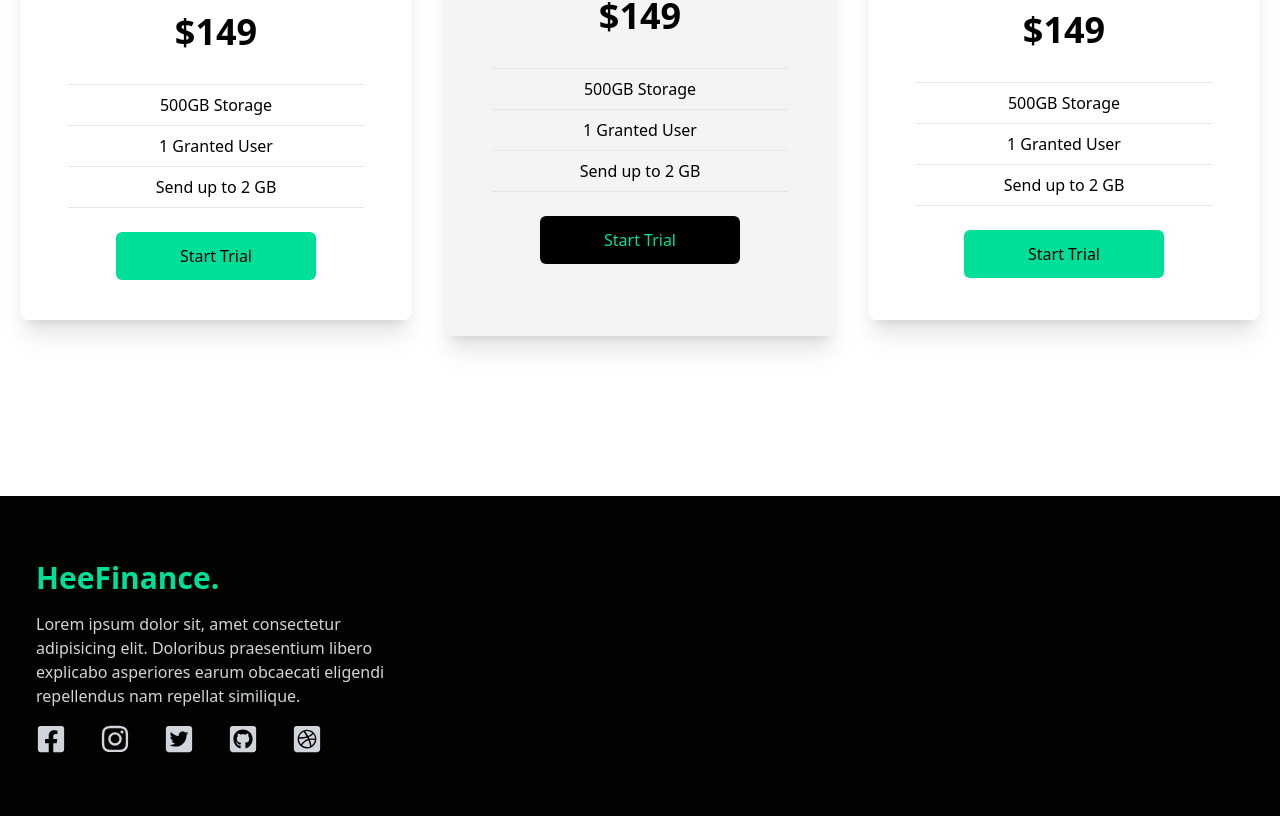
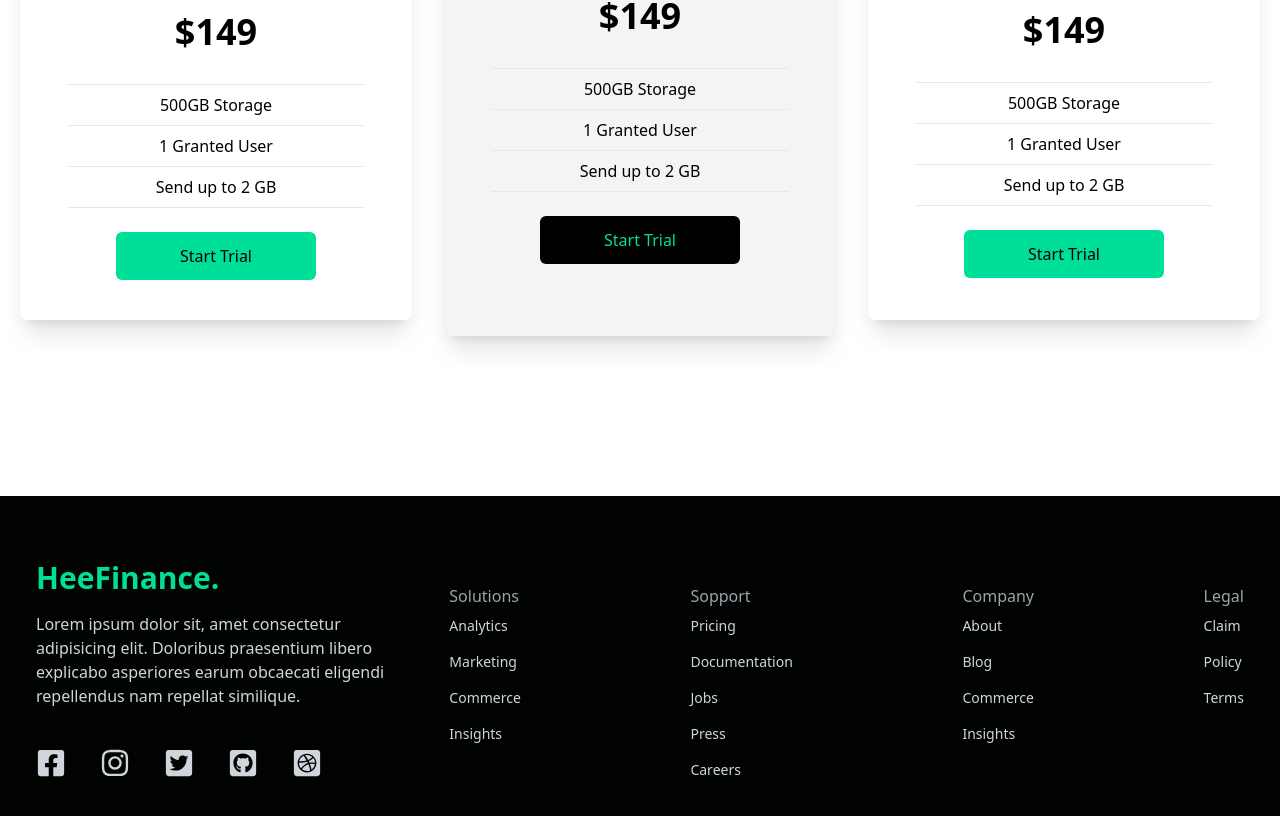
Before and after one commit to theheemmanuel/React-Tailwind, a React (Vite) app: page / in a window 1280 px wide. Shown: the part 1918-2734 px from the top of the page. Built offline with nearby package versions, Linux system fonts and the light colour scheme.

Commit message:
almost done

```diff
--- a/src/components/footer.tsx
+++ b/src/components/footer.tsx
@@ -17,7 +17,7 @@
           praesentium libero explicabo asperiores earum obcaecati eligendi
           repellendus nam repellat similique.
         </p>
-        <div className="flex md:w-[75%] justify-between">
+        <div className="flex md:w-[75%] justify-between my-6">
           <FaFacebookSquare size={30} />
           <FaInstagram size={30} />
           <FaTwitterSquare size={30} />
@@ -25,6 +25,44 @@
           <FaDribbbleSquare size={30} />
         </div>
       </div>
+      <div className="flex justify-between lg:col-span-2 mt-6">
+        <div>
+          <h6 className="font-medium text-gray-400">Solutions</h6>
+          <ul>
+            <li className="py-2 text-sm">Analytics</li>
+            <li className="py-2 text-sm">Marketing</li>
+            <li className="py-2 text-sm">Commerce</li>
+            <li className="py-2 text-sm">Insights</li>
+          </ul>
+        </div>
+        <div>
+          <h6 className="font-medium text-gray-400">Sopport</h6>
+          <ul>
+            <li className="py-2 text-sm">Pricing</li>
+            <li className="py-2 text-sm">Documentation</li>
+            <li className="py-2 text-sm">Jobs</li>
+            <li className="py-2 text-sm">Press</li>
+            <li className="py-2 text-sm">Careers</li>
+          </ul>
+        </div>
+        <div>
+          <h6 className="font-medium text-gray-400">Company</h6>
+          <ul>
+            <li className="py-2 text-sm">About</li>
+            <li className="py-2 text-sm">Blog</li>
+            <li className="py-2 text-sm">Commerce</li>
+            <li className="py-2 text-sm">Insights</li>
+          </ul>
+        </div>
+        <div>
+          <h6 className="font-medium text-gray-400">Legal</h6>
+          <ul>
+            <li className="py-2 text-sm">Claim</li>
+            <li className="py-2 text-sm">Policy</li>
+            <li className="py-2 text-sm">Terms</li>
+          </ul>
+        </div>
+      </div>
     </div>
   );
 };
--- a/src/components/navbar.tsx
+++ b/src/components/navbar.tsx
@@ -3,7 +3,7 @@
 import { AiOutlineClose } from "react-icons/ai";
 
 const Navbar = () => {
-  const [nav, getNav] = useState(true);
+  const [nav, getNav] = useState(false);
 
   const handleNav = () => {
     getNav(!nav);
@@ -20,12 +20,12 @@
         <li className="p-4">Contact</li>
       </ul>
       <div onClick={handleNav} className="md:hidden">
-        {!nav ? <AiOutlineClose size={30} /> : <CiMenuFries size={30} />}
+        {nav ? <AiOutlineClose size={30} /> : <CiMenuFries size={30} />}
       </div>
 
       <div
         className={
-          !nav
+          nav
             ? "fixed left-0 top-4 h-full p-4 w-[60%] border-r border-r-gray-900 bg-[#000300] ease-in-out duration-700"
             : "fixed left-[-100%]"
         }
```
